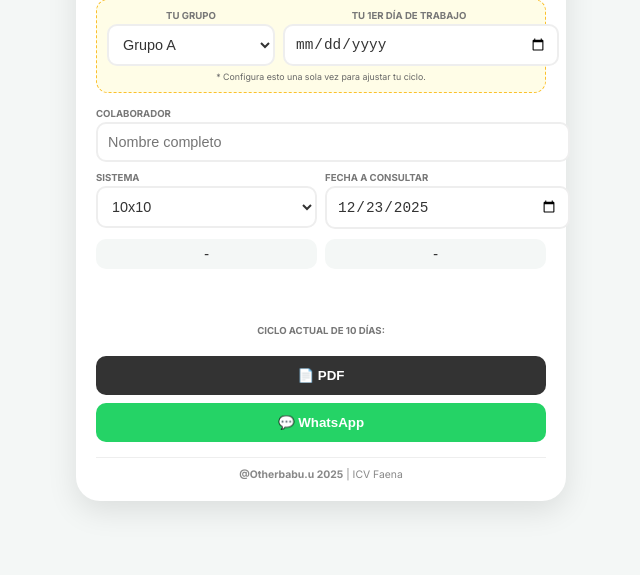
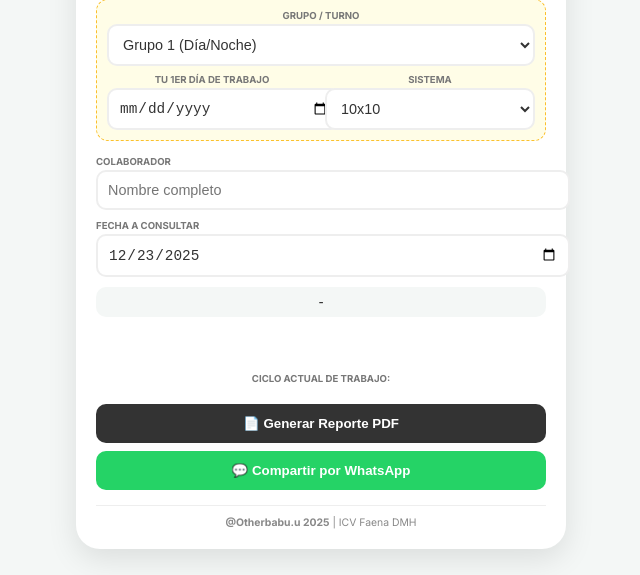
Before and after one commit to mauro2178-ux/TURNOS-ICV, a plain HTML site: page index.html in a window 1280 px wide. Shown: the part 225-800 px from the top of the page, without its empty margins (319-959 px from the left). Drawn offline with nearby package versions, Linux system fonts and the light colour scheme.

Commit message:
Update index.html

```diff
--- a/index.html
+++ b/index.html
@@ -3,7 +3,7 @@
 <head>
     <meta charset="UTF-8">
     <meta name="viewport" content="width=device-width, initial-scale=1.0">
-    <title>Turnos Pro ICV - MultiGrupo</title>
+    <title>Turnos Pro ICV - v3.0</title>
     <script src="https://cdnjs.cloudflare.com/ajax/libs/jspdf/2.5.1/jspdf.umd.min.js"></script>
     <link href="https://fonts.googleapis.com/css2?family=Inter:wght@400;600;700;800&display=swap" rel="stylesheet">
     <style>
@@ -27,15 +27,13 @@
         .config-section { background: #fffde7; padding: 10px; border-radius: 12px; margin-bottom: 15px; border: 1px dashed #fbc02d; }
         body.dark-mode .config-section { background: #332b00; border-color: #fbc02d; }
 
-        .info-grid { display: grid; grid-template-columns: 1fr 1fr; gap: 8px; margin-bottom: 10px; }
-        .widget { padding: 8px; background: var(--bg); border-radius: 10px; font-size: 0.7rem; font-weight: 600; }
-
+        .widget { padding: 8px; background: var(--bg); border-radius: 10px; font-size: 0.7rem; font-weight: 600; margin-bottom: 8px; }
         .result-box { margin: 10px 0; padding: 15px; border-radius: 15px; font-weight: 800; font-size: 1.2rem; border: 3px solid transparent; }
 
         .mini-calendar { display: grid; grid-template-columns: repeat(5, 1fr); gap: 4px; margin: 10px 0; }
         .day-box { padding: 6px; border-radius: 6px; font-size: 0.6rem; font-weight: bold; color: white; }
 
-        .btn { border: none; padding: 12px; border-radius: 10px; cursor: pointer; font-weight: 700; width: 100%; margin-bottom: 8px; display: flex; align-items: center; justify-content: center; gap: 8px; color: white; }
+        .btn { border: none; padding: 12px; border-radius: 10px; cursor: pointer; font-weight: 700; width: 100%; margin-bottom: 8px; display: flex; align-items: center; justify-content: center; gap: 8px; color: white; text-decoration: none; }
         .btn-pdf { background-color: #333; }
         .btn-ws { background-color: var(--whatsapp); }
 
@@ -47,7 +45,7 @@
 <div class="card">
     <div style="display: flex; justify-content: space-between;">
         <img src="https://www.icv.cl/wp-content/uploads/2021/05/logo-icv.png" alt="ICV" class="logo-icv">
-        <button onclick="document.body.classList.toggle('dark-mode')" style="background:none; border:none; cursor:pointer;">🌓</button>
+        <button onclick="document.body.classList.toggle('dark-mode')" style="background:none; border:none; cursor:pointer; font-size: 1.2rem;">🌓</button>
     </div>
 
     <div class="profile-container">
@@ -59,22 +57,32 @@
     <div class="brand-name">Ingeniería Civil Vicente</div>
 
     <div class="config-section">
+        <div style="display: flex; gap: 8px; margin-bottom: 8px;">
+            <div style="flex: 1;">
+                <label>Grupo / Turno</label>
+                <select id="grupo" onchange="saveConfig()">
+                    <option value="A">Grupo 1 (Día/Noche)</option>
+                    <option value="B">Grupo 2 (Día/Noche)</option>
+                    <option value="C">Grupo 3 (Día/Noche)</option>
+                    <option value="D">Grupo 4 (Día/Noche)</option>
+                    <option value="SOLODIA">Grupo 5 (Solo Día ☀️)</option>
+                </select>
+            </div>
+        </div>
         <div style="display: flex; gap: 8px;">
             <div style="flex: 1;">
-                <label>Tu Grupo</label>
-                <select id="grupo" onchange="saveConfig()">
-                    <option value="A">Grupo A</option>
-                    <option value="B">Grupo B</option>
-                    <option value="C">Grupo C</option>
-                    <option value="D">Grupo D</option>
-                </select>
-            </div>
-            <div style="flex: 1.5;">
                 <label>Tu 1er día de trabajo</label>
                 <input type="date" id="inicioGrupo" onchange="saveConfig()">
             </div>
+            <div style="flex: 1;">
+                <label>Sistema</label>
+                <select id="sistema" onchange="calcular()">
+                    <option value="4">4x4</option>
+                    <option value="7">7x7</option>
+                    <option value="10" selected>10x10</option>
+                </select>
             </div>
-        <p style="font-size: 0.55rem; margin: 5px 0 0; color: #666;">* Configura esto una sola vez para ajustar tu ciclo.</p>
+        </div>
     </div>
 
     <div class="form-group">
@@ -82,26 +90,22 @@
         <input type="text" id="nombre" placeholder="Nombre completo" oninput="saveConfig()">
     </div>
 
-    <div class="form-group" style="display: flex; gap: 8px;">
-        <div style="flex: 1;"><label>Sistema</label><select id="sistema" onchange="calcular()"><option value="4">4x4</option><option value="7">7x7</option><option value="10" selected>10x10</option><option value="14">14x14</option></select></div>
-        <div style="flex: 1;"><label>Fecha a Consultar</label><input type="date" id="fechaBusqueda" onchange="calcular()"></div>
+    <div class="form-group">
+        <label>Fecha a Consultar</label>
+        <input type="date" id="fechaBusqueda" onchange="calcular()">
     </div>
 
-    <div class="info-grid">
-        <div class="widget" id="contadorBajada">-</div>
-        <div class="widget" id="fechaEspecial">-</div>
-    </div>
-
+    <div id="contadorBajada" class="widget">-</div>
     <div id="resultado" class="result-box"></div>
 
-    <label>Ciclo actual de 10 días:</label>
+    <label id="lblCiclo">Ciclo actual de trabajo:</label>
     <div class="mini-calendar" id="miniCalendar"></div>
 
-    <button class="btn btn-pdf" onclick="descargarPDF()">📄 PDF</button>
-    <button class="btn btn-ws" onclick="compartirWhatsApp()">💬 WhatsApp</button>
+    <button class="btn btn-pdf" onclick="descargarPDF()">📄 Generar Reporte PDF</button>
+    <button class="btn btn-ws" onclick="compartirWhatsApp()">💬 Compartir por WhatsApp</button>
 
     <div class="footer">
-        <strong>@Otherbabu.u 2025</strong> | ICV Faena
+        <strong>@Otherbabu.u 2025</strong> | ICV Faena DMH
     </div>
 </div>
 
@@ -119,66 +123,83 @@
         localStorage.setItem('grupo', document.getElementById('grupo').value);
         localStorage.setItem('inicioGrupo', document.getElementById('inicioGrupo').value);
         localStorage.setItem('nombreUser', document.getElementById('nombre').value);
+        localStorage.setItem('sistema', document.getElementById('sistema').value);
         calcular();
     }
 
     window.onload = function() {
-        // Cargar datos guardados
         if(localStorage.getItem('userPhoto')) document.getElementById('profileDisplay').src = localStorage.getItem('userPhoto');
         if(localStorage.getItem('grupo')) document.getElementById('grupo').value = localStorage.getItem('grupo');
         if(localStorage.getItem('inicioGrupo')) document.getElementById('inicioGrupo').value = localStorage.getItem('inicioGrupo');
         if(localStorage.getItem('nombreUser')) document.getElementById('nombre').value = localStorage.getItem('nombreUser');
+        if(localStorage.getItem('sistema')) document.getElementById('sistema').value = localStorage.getItem('sistema');
 
-        // Fecha por defecto hoy
-        const hoy = new Date().toISOString().split('T')[0];
-        document.getElementById('fechaBusqueda').value = hoy;
-
+        document.getElementById('fechaBusqueda').value = new Date().toISOString().split('T')[0];
         calcular();
     };
 
     function calcular() {
-        const fechaInicio = document.getElementById('inicioGrupo').value;
-        const fechaBusca = document.getElementById('fechaBusqueda').value;
+        const fInicio = document.getElementById('inicioGrupo').value;
+        const fBusca = document.getElementById('fechaBusqueda').value;
         const sistema = parseInt(document.getElementById('sistema').value);
+        const grupo = document.getElementById('grupo').value;
 
-        if (!fechaInicio || !fechaBusca) return;
+        if (!fInicio || !fBusca) return;
 
-        const inicio = new Date(fechaInicio + "T12:00:00");
-        const busca = new Date(fechaBusca + "T12:00:00");
+        const inicio = new Date(fInicio + "T12:00:00");
+        const busca = new Date(fBusca + "T12:00:00");
+        const diff = Math.floor((busca - inicio) / (1000*60*60*24));
 
-        const diff = Math.floor((busca - inicio) / (1000*60*60*24));
-        const cicloTotal = sistema * 4;
+        // Lógica diferenciada: Grupos normales (40 días) vs Solo Día (20 días)
+        const cicloTotal = (grupo === "SOLODIA") ? (sistema * 2) : (sistema * 4);
         let pos = diff % cicloTotal;
         if (pos < 0) pos += cicloTotal;
 
         const resDiv = document.getElementById('resultado');
+        const cont = document.getElementById('contadorBajada');
         resDiv.style.display = "block";
 
+        if (grupo === "SOLODIA") {
+            // Lógica Grupo E: Día -> Libre -> (repite)
             if (pos < sistema) {
                 actualizarUI("TURNO DÍA ☀️", "#fff3e0", "#ef6c00", "#ff9800");
-            document.getElementById('contadorBajada').innerText = `Bajas en: ${sistema - pos} días`;
+                cont.innerText = `Bajas en: ${sistema - pos} días`;
+            } else {
+                actualizarUI("DÍA LIBRE 🏠", "#e8f5e9", "#2e7d32", "#4caf50");
+                cont.innerText = `Subes en: ${cicloTotal - pos} días`;
+            }
+        } else {
+            // Lógica Estándar: Día -> Libre -> Noche -> Libre
+            if (pos < sistema) {
+                actualizarUI("TURNO DÍA ☀️", "#fff3e0", "#ef6c00", "#ff9800");
+                cont.innerText = `Bajas en: ${sistema - pos} días`;
             } else if (pos < sistema * 2) {
                 actualizarUI("DÍA LIBRE 🏠", "#e8f5e9", "#2e7d32", "#4caf50");
-            document.getElementById('contadorBajada').innerText = `Subes en: ${(sistema * 2) - pos} días`;
+                cont.innerText = `Subes en: ${(sistema * 2) - pos} días (a Noche)`;
             } else if (pos < sistema * 3) {
                 actualizarUI("TURNO NOCHE 🌙", "#e8eaf6", "#283593", "#3f51b5");
-            document.getElementById('contadorBajada').innerText = `Bajas en: ${(sistema * 3) - pos} días`;
+                cont.innerText = `Bajas en: ${(sistema * 3) - pos} días`;
             } else {
                 actualizarUI("DÍA LIBRE 🏠", "#e8f5e9", "#2e7d32", "#4caf50");
-            document.getElementById('contadorBajada').innerText = `Subes en: ${(sistema * 4) - pos} días`;
+                cont.innerText = `Subes en: ${(sistema * 4) - pos} días (a Día)`;
+            }
         }
 
+        // Dibujar calendario de bloque
         const miniCal = document.getElementById('miniCalendar');
         miniCal.innerHTML = "";
         let inicioBloquePos = Math.floor(pos / sistema) * sistema;
         for (let i = 0; i < sistema; i++) {
-            const cPos = (inicioBloquePos + i) % cicloTotal;
+            const cP = (inicioBloquePos + i) % cicloTotal;
             const d = document.createElement('div');
             d.className = "day-box"; d.innerText = i+1;
-            if (cPos < sistema) d.style.backgroundColor = "#ff9800";
-            else if (cPos < sistema * 2) d.style.backgroundColor = "#4caf50";
-            else if (cPos < sistema * 3) d.style.backgroundColor = "#3f51b5";
-            else d.style.backgroundColor = "#4caf50";
+
+            if (cP < sistema) d.style.backgroundColor = "#ff9800"; // Siempre día en 1er bloque
+            else if (grupo === "SOLODIA") d.style.backgroundColor = "#4caf50"; // Siempre libre en 2do bloque
+            else if (cP < sistema * 2) d.style.backgroundColor = "#4caf50"; // Libre
+            else if (cP < sistema * 3) d.style.backgroundColor = "#3f51b5"; // Noche
+            else d.style.backgroundColor = "#4caf50"; // Libre
+
             if ((inicioBloquePos + i) === pos) d.style.border = "2px solid #333";
             miniCal.appendChild(d);
         }
@@ -189,15 +210,18 @@
     function descargarPDF() {
         const { jsPDF } = window.jspdf;
         const doc = new jsPDF();
-        doc.text("REPORTE DE TURNO - ICV", 10, 10);
-        doc.text("Trabajador: " + document.getElementById('nombre').value, 10, 20);
-        doc.text("Fecha: " + document.getElementById('fechaBusqueda').value, 10, 30);
-        doc.text("Estado: " + document.getElementById('resultado').innerText, 10, 40);
-        doc.save("MiTurno.pdf");
+        doc.setFontSize(18); doc.text("REPORTE DE TURNO ICV 2026", 20, 20);
+        doc.setFontSize(12);
+        doc.text(`Colaborador: ${document.getElementById('nombre').value}`, 20, 40);
+        doc.text(`Grupo: ${document.getElementById('grupo').options[document.getElementById('grupo').selectedIndex].text}`, 20, 50);
+        doc.text(`Fecha: ${document.getElementById('fechaBusqueda').value}`, 20, 60);
+        doc.setFontSize(16); doc.text(`ESTADO: ${document.getElementById('resultado').innerText}`, 20, 80);
+        doc.setFontSize(10); doc.text("Generado por @Otherbabu.u", 20, 110);
+        doc.save("MiTurno_ICV.pdf");
     }
 
     function compartirWhatsApp() {
-        const msj = encodeURIComponent(`*Turno ICV*\n${document.getElementById('nombre').value}\nFecha: ${document.getElementById('fechaBusqueda').value}\nEstado: *${document.getElementById('resultado').innerText}*`);
+        const msj = encodeURIComponent(`*ICV TURNOS*\n👤 *${document.getElementById('nombre').value}*\n📅 Fecha: ${document.getElementById('fechaBusqueda').value}\n📍 Estado: *${document.getElementById('resultado').innerText}*\n_App por @Otherbabu.u_`);
         window.open(`https://api.whatsapp.com/send?text=${msj}`);
     }
 </script>
```
Lines whose indentation alone changed are shown as unchanged.
